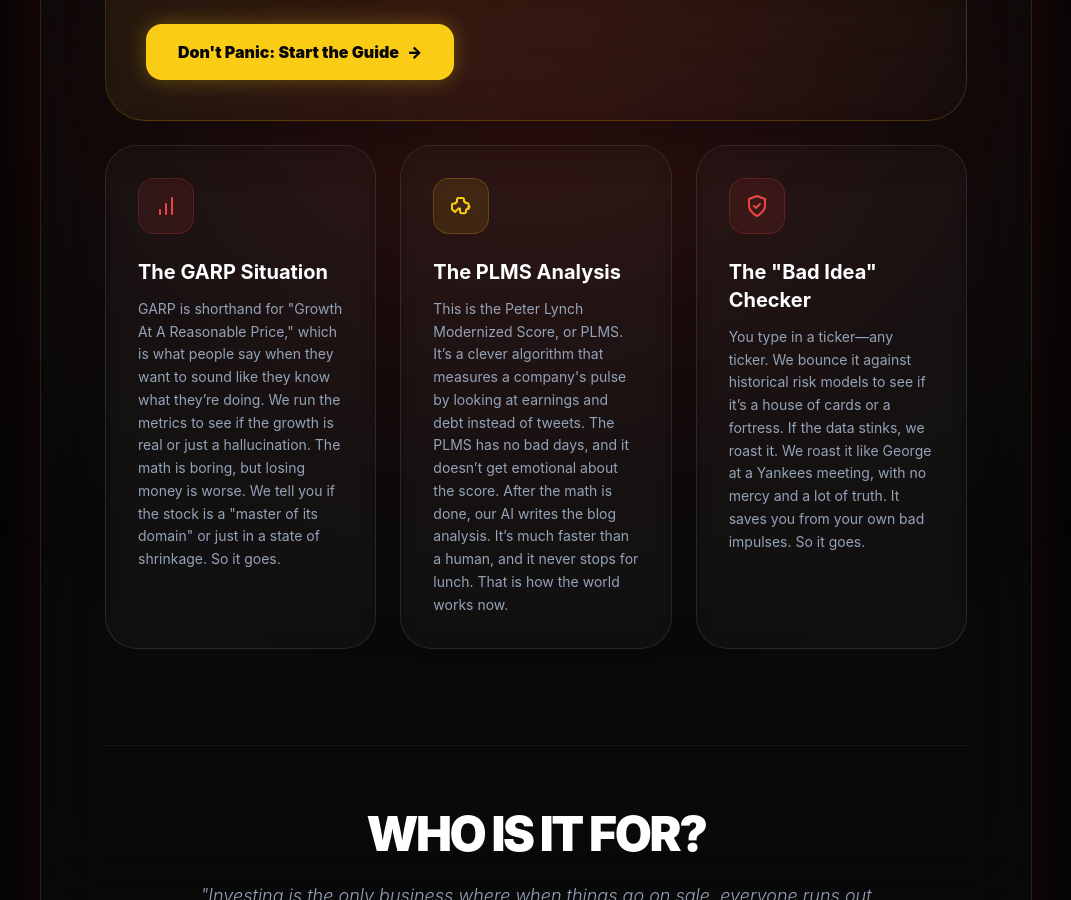
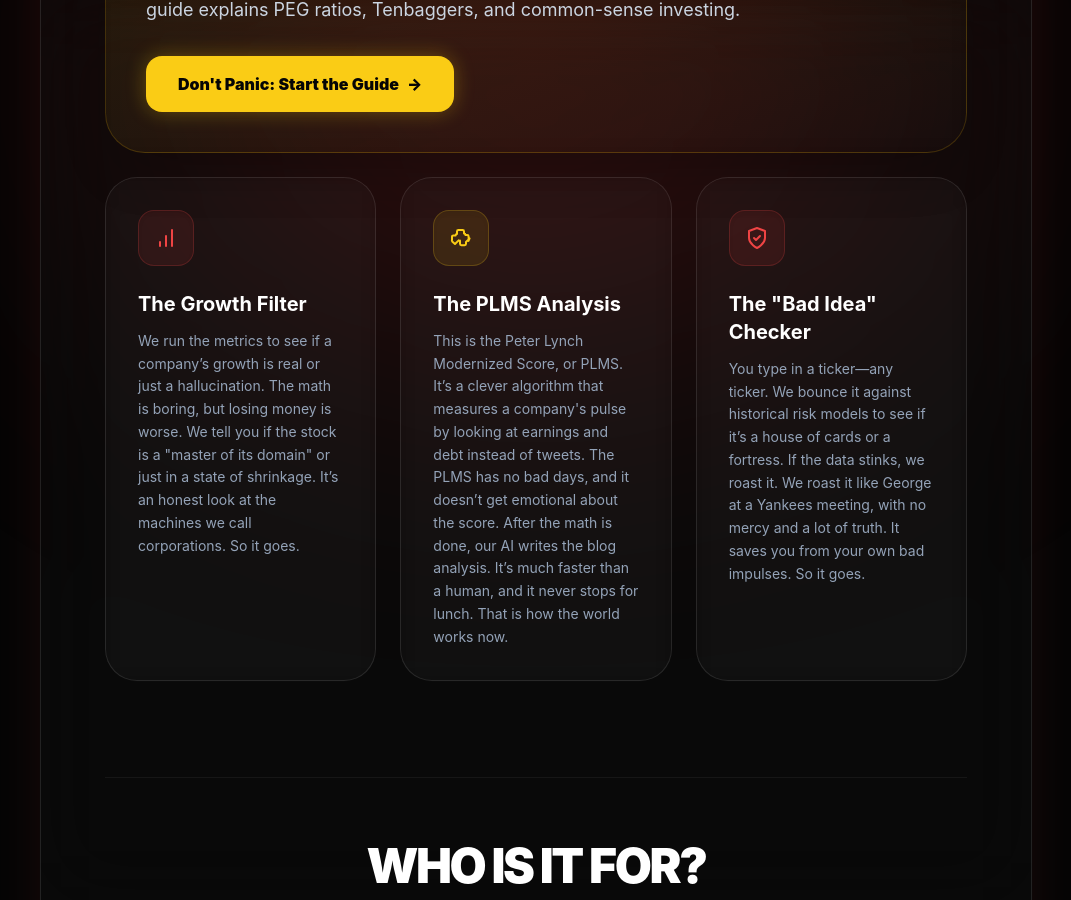
Before and after one commit to sivi29y/smartin-privacy, a Jekyll site: the page built from index.html, in a window 1280 px wide and 900 px high, scrolled down 1515 px. Shown: the whole window, without its empty margins (104-1175 px from the left). Built offline with Jekyll 4.4.1, drawn with Linux system fonts in a browser that asks for light colours; nearby versions of some CDN libraries; some of the changed text lies outside the part shown.

Commit message:
Subtitle and Jargon Cleanup: Applied K.V. voice and removed Factor/GARP terms

```diff
--- a/index.html
+++ b/index.html
@@ -5,7 +5,7 @@
 <head>
     <meta charset="UTF-8">
     <meta name="viewport" content="width=device-width, initial-scale=1.0">
-    <title>Smartinthe.App | Factor & GARP Investing Made Easy</title>
+    <title>Smartinthe.App | Stock Ratings & Roasts Made Easy</title>
     <meta name="description" content="Smartin is a beginner-friendly stock rating app. We use a Modernized Peter Lynch Algorithm to provide quick, actionable fundamental analysis without the complex charts.">
     <!-- Load Tailwind CSS CDN -->
     <script src="https://cdn.tailwindcss.com"></script>
@@ -258,7 +258,7 @@
 
             <!-- Subtitle -->
             <p class="text-xl sm:text-2xl text-slate-300/80 mb-12 max-w-3xl mx-auto font-light leading-relaxed">
-                Like Cosmo Kramer explaining Factor & GARP investing—except it actually saves you from terrible financial decisions.
+                Everything was beautiful and nothing hurt—except your portfolio last Tuesday. Smartin transforms market chaos into plain, actionable truth for the first wave of humans. So it goes.
             </p>
 
             <!-- App Store CTA -->
@@ -350,9 +350,9 @@
                     <div class="w-14 h-14 mb-6 text-red-500 bg-red-500/10 rounded-2xl flex items-center justify-center border border-red-500/20 group-hover:scale-110 transition-transform duration-500 shadow-inner">
                         <svg xmlns="http://www.w3.org/2000/svg" width="24" height="24" viewBox="0 0 24 24" fill="none" stroke="currentColor" stroke-width="2" stroke-linecap="round" stroke-linejoin="round"><line x1="12" y1="20" x2="12" y2="10"/><line x1="18" y1="20" x2="18" y2="4"/><line x1="6" y1="20" x2="6" y2="16"/></svg>
                     </div>
-                    <h3 class="text-xl font-bold text-white mb-3">The GARP Situation</h3>
+                    <h3 class="text-xl font-bold text-white mb-3">The Growth Filter</h3>
                     <p class="text-slate-400 text-sm leading-relaxed">
-                        GARP is shorthand for "Growth At A Reasonable Price," which is what people say when they want to sound like they know what they’re doing. We run the metrics to see if the growth is real or just a hallucination. The math is boring, but losing money is worse. We tell you if the stock is a "master of its domain" or just in a state of shrinkage. So it goes.
+                        We run the metrics to see if a company’s growth is real or just a hallucination. The math is boring, but losing money is worse. We tell you if the stock is a "master of its domain" or just in a state of shrinkage. It’s an honest look at the machines we call corporations. So it goes.
                     </p>
                 </div>
 
```
